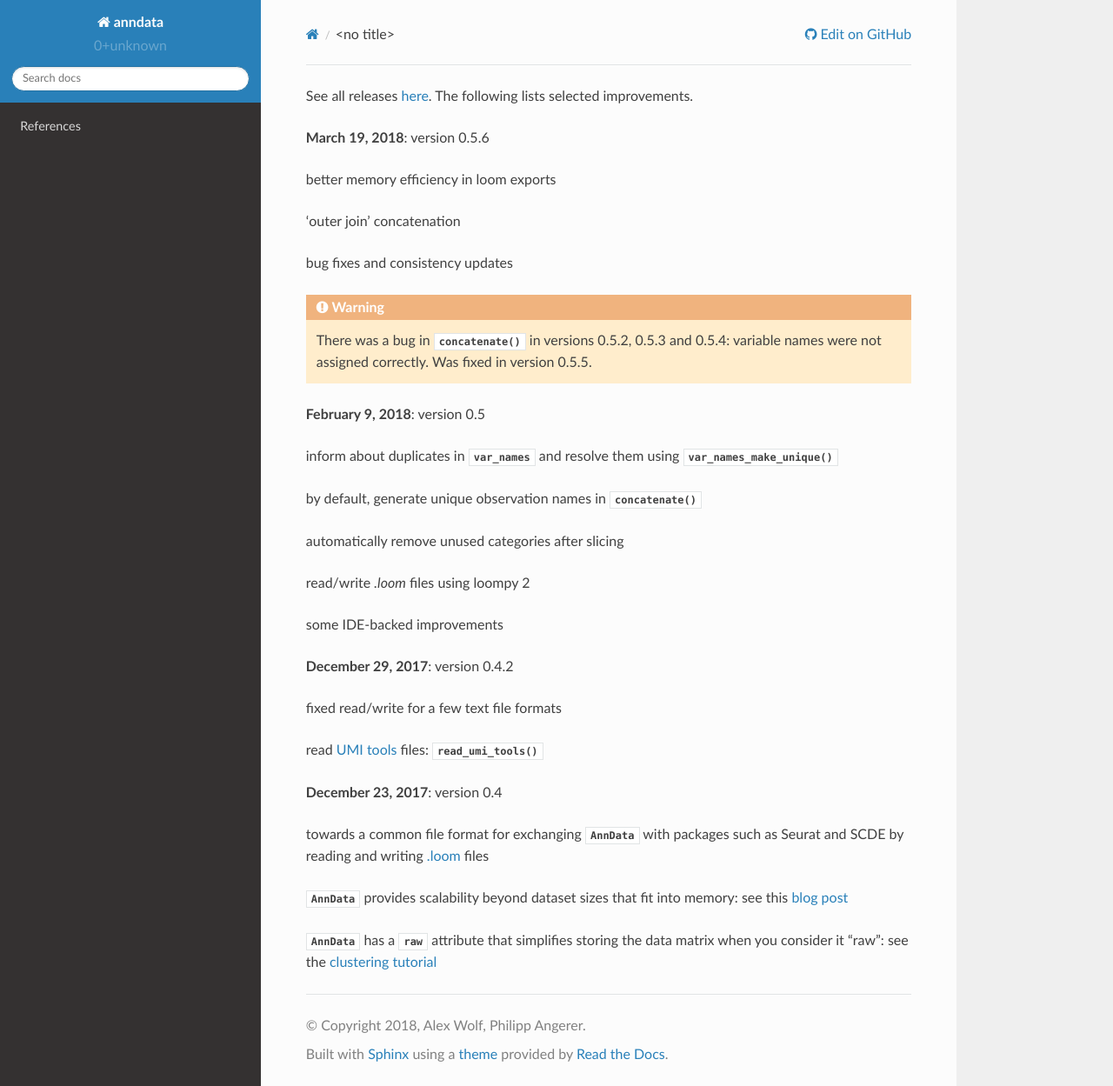
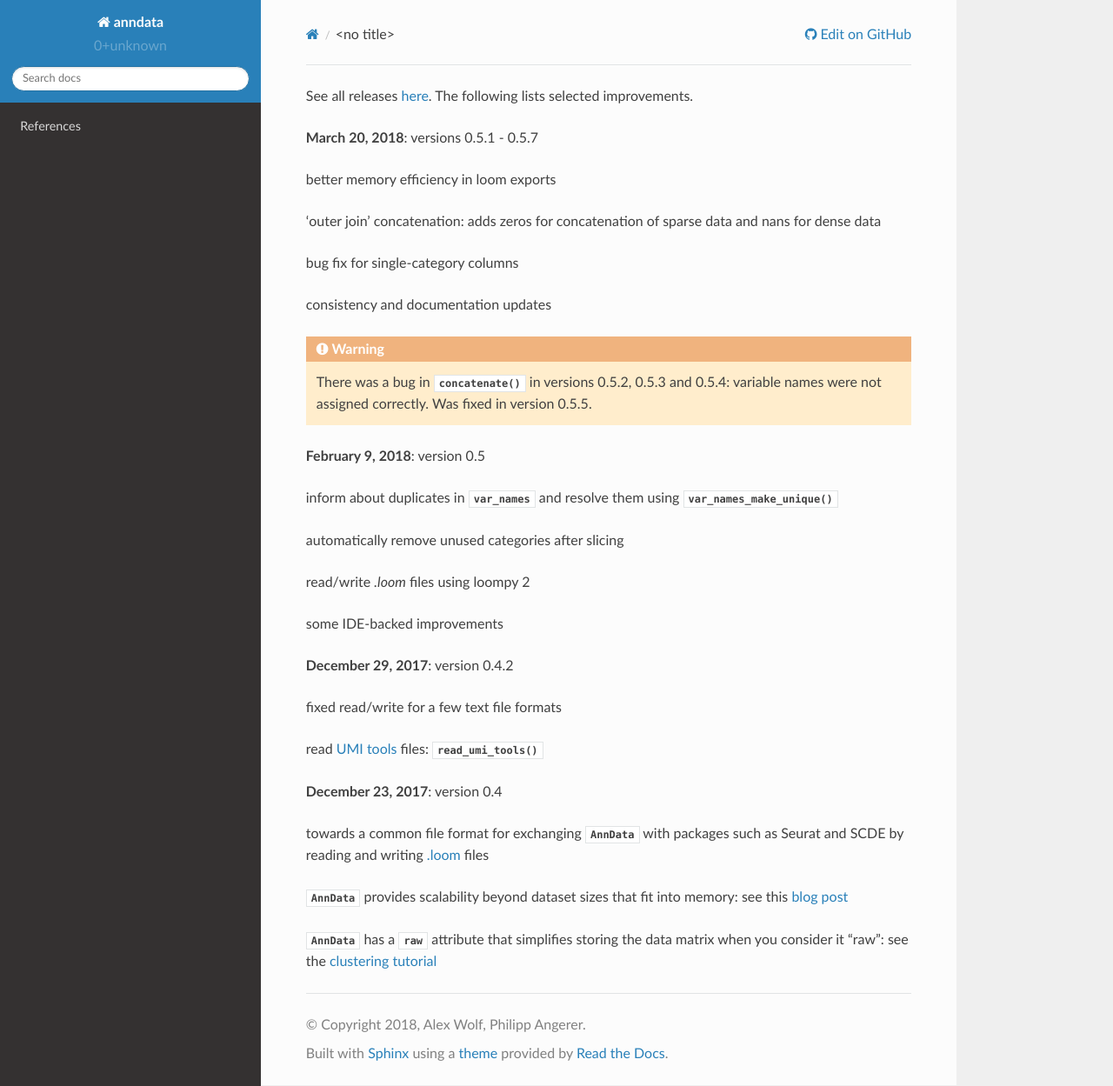
Before and after one commit to scverse/anndata, a Sphinx documentation site: the page built from docs/release_notes.rst, in a window 1280 px wide and 1249 px high. Shown: the whole window at 87% size. Built offline with Sphinx 7.4.7 and the Read the Docs theme 2.0.0, drawn with Linux system fonts in a browser that asks for light colours.

Commit message:
version 0.5.7

```diff
--- a/docs/release_notes.rst
+++ b/docs/release_notes.rst
@@ -1,11 +1,12 @@
 See all releases `here <https://github.com/theislab/anndata/releases>`_. The following lists selected improvements.
 
 
-**March 19, 2018**: version 0.5.6
+**March 20, 2018**: versions 0.5.1 - 0.5.7
 
 1. better memory efficiency in loom exports
-2. 'outer join' concatenation
-3. bug fixes and consistency updates
+2. 'outer join' concatenation: adds zeros for concatenation of sparse data and nans for dense data
+3. bug fix for single-category columns
+4. consistency and documentation updates
 
 .. warning::
 
@@ -13,13 +14,13 @@ See all releases `here <https://github.com/theislab/anndata/releases>`_. The fol
     0.5.3 and 0.5.4: variable names were not assigned correctly. Was fixed in
     version 0.5.5.
 
+
 **February 9, 2018**: version 0.5
 
 1. inform about duplicates in :class:`~anndata.AnnData.var_names` and resolve them using :func:`~anndata.AnnData.var_names_make_unique`
-2. by default, generate unique observation names in :func:`~anndata.AnnData.concatenate`
-3. automatically remove unused categories after slicing
-4. read/write `.loom` files using loompy 2
-5. some IDE-backed improvements
+2. automatically remove unused categories after slicing
+3. read/write `.loom` files using loompy 2
+4. some IDE-backed improvements
 
 
 **December 29, 2017**: version 0.4.2
```
Also changed, not shown: 1 other file.
